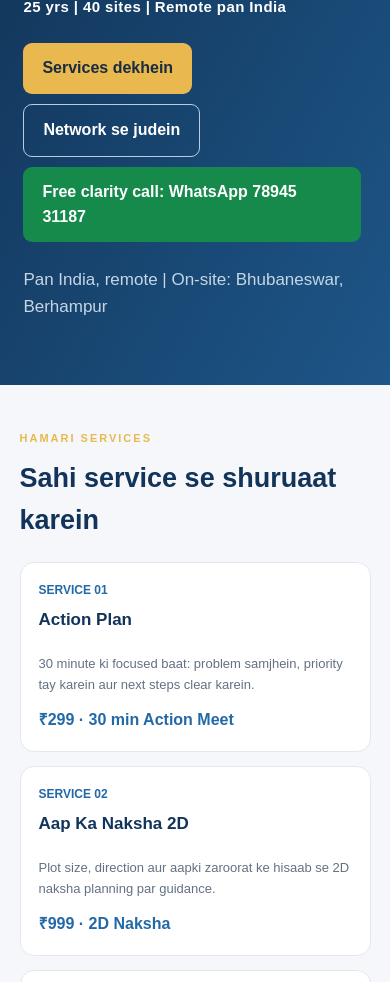
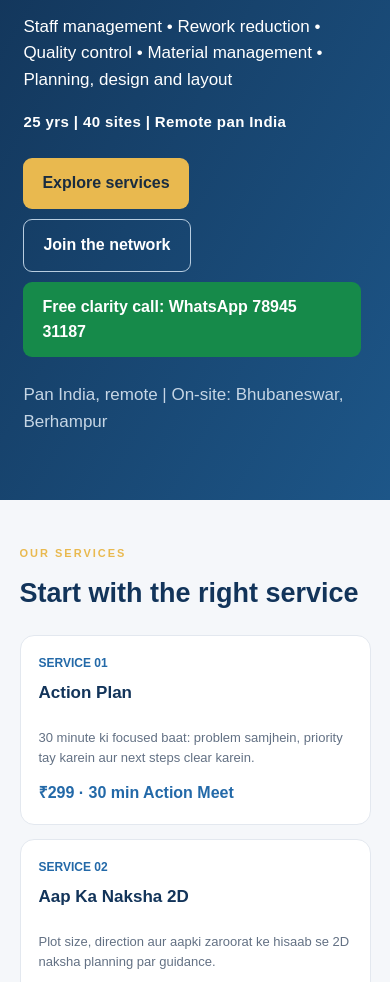
Before and after one commit to materialsjrs62/confident-closer-pwa, a plain HTML site: page index.html in a window 390 px wide. Shown: the part 460-1442 px from the top of the page. Drawn offline with Linux system fonts and the light colour scheme.

Commit message:
Use English throughout and clarify construction challenges

```diff
--- a/index.html
+++ b/index.html
@@ -1,8 +1,8 @@
 <!doctype html><html lang="en"><head><meta charset="utf-8"><meta name="viewport" content="width=device-width,initial-scale=1"><meta name="theme-color" content="#12345a"><meta name="description" content="Confident Closer construction network"><title>Confident Closer</title><link rel="manifest" href="./manifest.webmanifest"><link rel="stylesheet" href="./styles.css"></head><body>
 <header><a class="brand" href="#home"><b>CC</b><span><strong>CONFIDENT CLOSER</strong><small>Construction Network</small></span></a><a class="header-wa" href="https://wa.me/917894531187">WhatsApp 78945 31187</a><button id="menu">☰</button></header>
-<nav id="nav"><a href="#home">Home</a><a href="#services">Services</a><a href="#network">Network</a><a href="#enquiry">Sampark</a></nav>
-<main><section class="hero" id="home"><small>EK PLATFORM • CONSTRUCTION KE KAI SOLUTIONS</small><h1>Site ki problem?<br><em>Civil + Interior, jaldi solution.</em></h1><p>Residential civil, external aur interior work ke liye planning, execution guidance aur project support — individual homes se apartments tak.</p><p class="proof">25 yrs | 40 sites | Remote pan India</p><a class="btn gold" href="#services">Services dekhein</a> <a class="btn outline" href="#network">Network se judein</a><a class="btn whatsapp" href="https://wa.me/917894531187?text=Hello%20Confident%20Closer%2C%20I%20want%20a%20free%20clarity%20call.">Free clarity call: WhatsApp 78945 31187</a><p class="hint">Pan India, remote | On-site: Bhubaneswar, Berhampur</p></section>
-<section class="section" id="services"><small class="tag">HAMARI SERVICES</small><h2>Sahi service se shuruaat karein</h2><div class="grid" id="cards"></div><p class="hint">Prices are indicative. Scope is confirmed before you pay.</p></section>
-<section class="section band" id="network"><small class="tag">CONSTRUCTION NETWORK BADHAYEIN</small><h2>Customers. Professionals. Suppliers.</h2><div class="grid three"><article><h3>Customers</h3><p>Apni requirement batayein, sahi service chunein aur follow-up paayein.</p></article><article><h3>Professionals</h3><p>Architects, engineers, contractors, interior teams aur specialists.</p></article><article><h3>Suppliers</h3><p>Construction material aur local supply partners.</p></article></div><p>Providers ko directly discover karein ya Confident Closer se coordination support maangein.</p></section>
-<section class="section" id="enquiry"><small class="tag">PEHLA KADAM UTHAYEIN</small><h2>Apni requirement bhejein</h2><p class="hint">Send your requirement. We reply on WhatsApp.</p><form id="form"><label>Aapka naam<input name="name" required></label><label>Mobile number<input name="phone" inputmode="tel" required></label><label>City aur state<input name="location" placeholder="Jaise Berhampur, Odisha" required></label><label>Service<select id="service" name="service" required><option value="">Service chunein</option></select></label><label>Aapki requirement<textarea name="details" rows="4"></textarea></label><button class="btn gold" type="submit">WhatsApp par bhejein</button><p id="status" class="hint"></p></form></section></main>
+<nav id="nav"><a href="#home">Home</a><a href="#services">Services</a><a href="#network">Network</a><a href="#enquiry">Enquiry</a></nav>
+<main><section class="hero" id="home"><small>CONSTRUCTION GUIDANCE • PLANNING • EXECUTION SUPPORT</small><h1>Construction challenges?<br><em>Civil + Interior solutions.</em></h1><p>Practical civil, external and interior project support for individual homes, residential buildings and apartments.</p><p class="issues">Staff management • Rework reduction • Quality control • Material management • Planning, design and layout</p><p class="proof">25 yrs | 40 sites | Remote pan India</p><a class="btn gold" href="#services">Explore services</a> <a class="btn outline" href="#network">Join the network</a><a class="btn whatsapp" href="https://wa.me/917894531187?text=Hello%20Confident%20Closer%2C%20I%20want%20a%20free%20clarity%20call.">Free clarity call: WhatsApp 78945 31187</a><p class="hint">Pan India, remote | On-site: Bhubaneswar, Berhampur</p></section>
+<section class="section" id="services"><small class="tag">OUR SERVICES</small><h2>Start with the right service</h2><div class="grid" id="cards"></div><p class="hint">Prices are indicative. Scope is confirmed before you pay.</p></section>
+<section class="section band" id="network"><small class="tag">GROW THE CONSTRUCTION NETWORK</small><h2>Customers. Professionals. Suppliers.</h2><div class="grid three"><article><h3>Customers</h3><p>Share your requirement, choose the right service and get follow-up support.</p></article><article><h3>Professionals</h3><p>Architects, engineers, contractors, interior teams aur specialists.</p></article><article><h3>Suppliers</h3><p>Construction materials and local supply partners.</p></article></div><p>Discover providers directly or request coordination support from Confident Closer.</p></section>
+<section class="section" id="enquiry"><small class="tag">TAKE THE FIRST STEP</small><h2>Send your enquiry</h2><p class="hint">Send your requirement. We reply on WhatsApp.</p><form id="form"><label>Your name<input name="name" required></label><label>Mobile number<input name="phone" inputmode="tel" required></label><label>City and state<input name="location" placeholder="e.g. Berhampur, Odisha" required></label><label>Service<select id="service" name="service" required><option value="">Choose a service</option></select></label><label>Your requirement<textarea name="details" rows="4"></textarea></label><button class="btn gold" type="submit">Send on WhatsApp</button><p id="status" class="hint"></p></form></section></main>
 <footer><b>CONFIDENT CLOSER</b><p>Plan Smart. Build Better.</p><small>Construction Network • Planning • Project Guidance</small></footer><script src="./app.js"></script></body></html>
```
